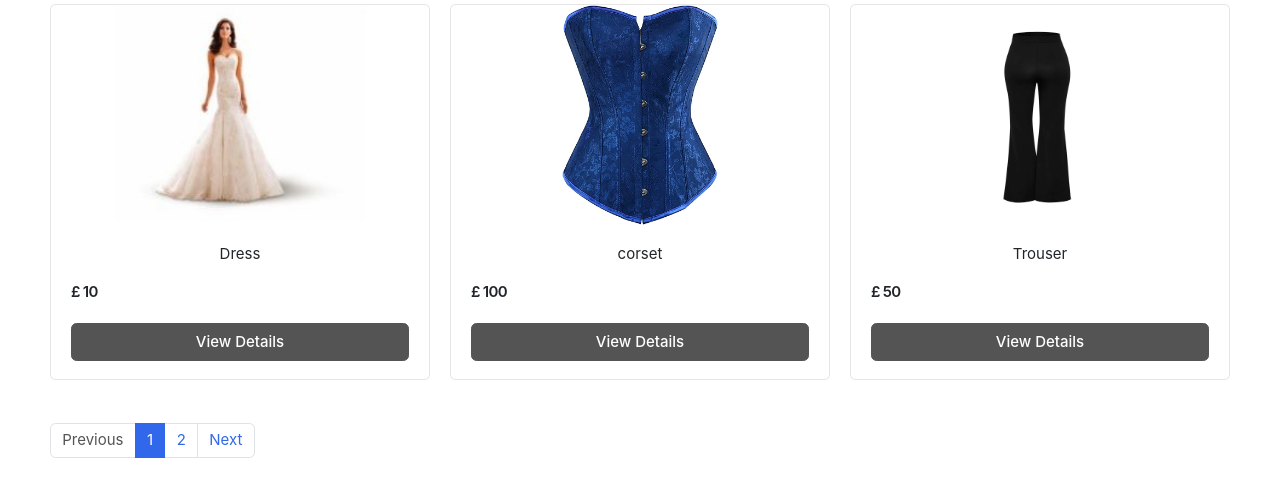
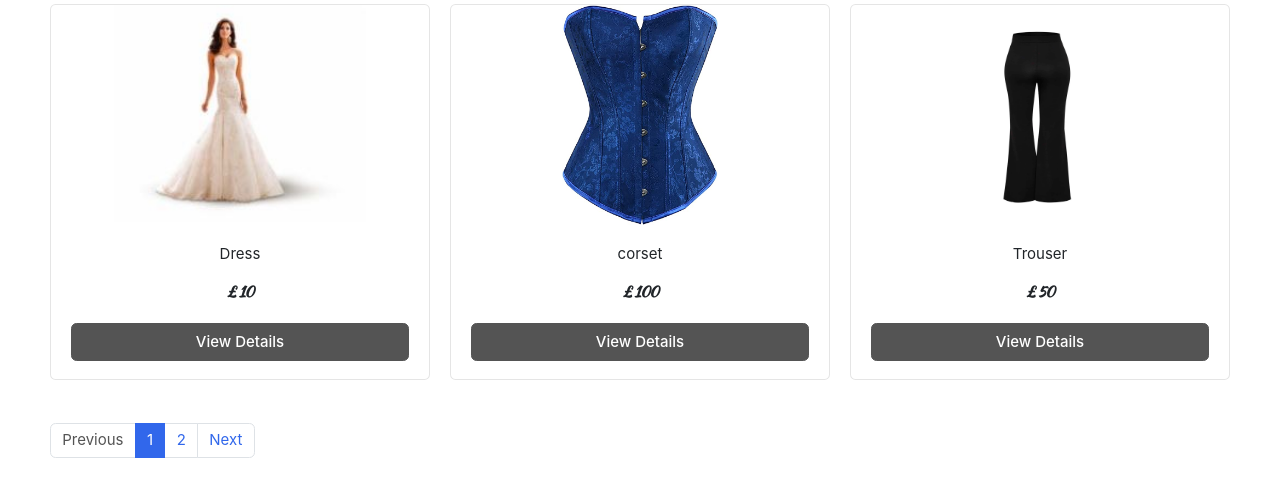
Before and after one commit to Nicolae77/TashaMilbo-app, a Django app: page /store/ in a window 1280 px wide. Shown: the part 315-812 px from the top of the page. Run offline with Django 3.2, Linux system fonts and the light colour scheme; data comes from the database, SQL or seed files in the repository; data that the repository does not hold is empty; some libraries are stand-ins or nearby versions; some web fonts are replaced.

Commit message:
Price in Store.html  modified

```diff
--- a/templates/store/store.html
+++ b/templates/store/store.html
@@ -42,7 +42,7 @@
                 <figcaption class="info-wrap">
                     <div class="fix-height">
                         <a href="{{ product.get_url }}" class="title">{{product.product_name}}</a>
-                        <div class="price-wrap mt-2">
+                        <div class="price-wrap mt-2 text-center">
                             <span class="price">£ {{product.price}} </span>
 
                         </div> <!-- price-wrap.// -->
```
